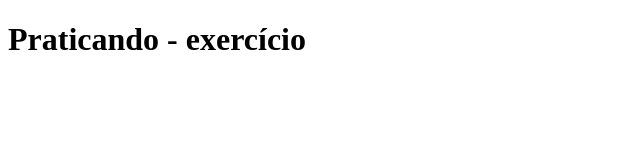
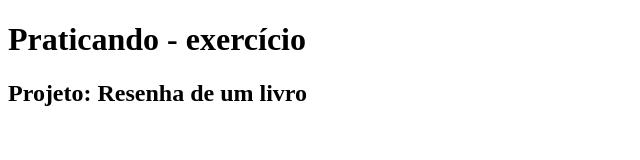
Before and after one commit to itsamandagn/projeto1, a plain HTML site: page index.html in a window 1280 px wide. Shown: the whole page, without its empty margins (0-640 px from the left). Drawn offline with Linux system fonts and the light colour scheme.

Commit message:
criando projeto

```diff
--- a/index.html
+++ b/index.html
@@ -5,5 +5,6 @@
 </head>
 <body>
 <h1>Praticando - exercício</h1>
+<h2><b>Projeto:</b> Resenha de um livro </h2>
 </body>
 </html>
```
